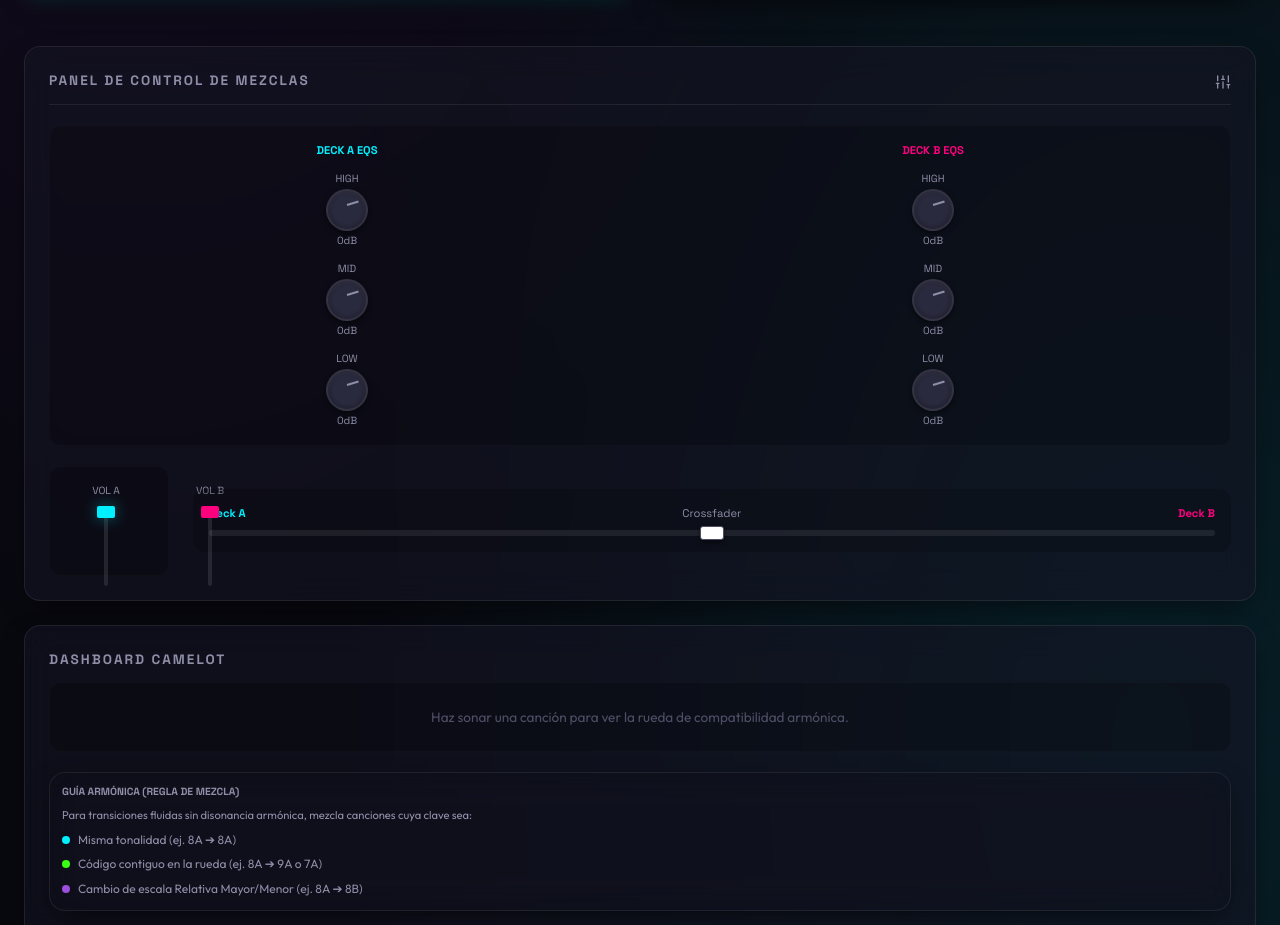
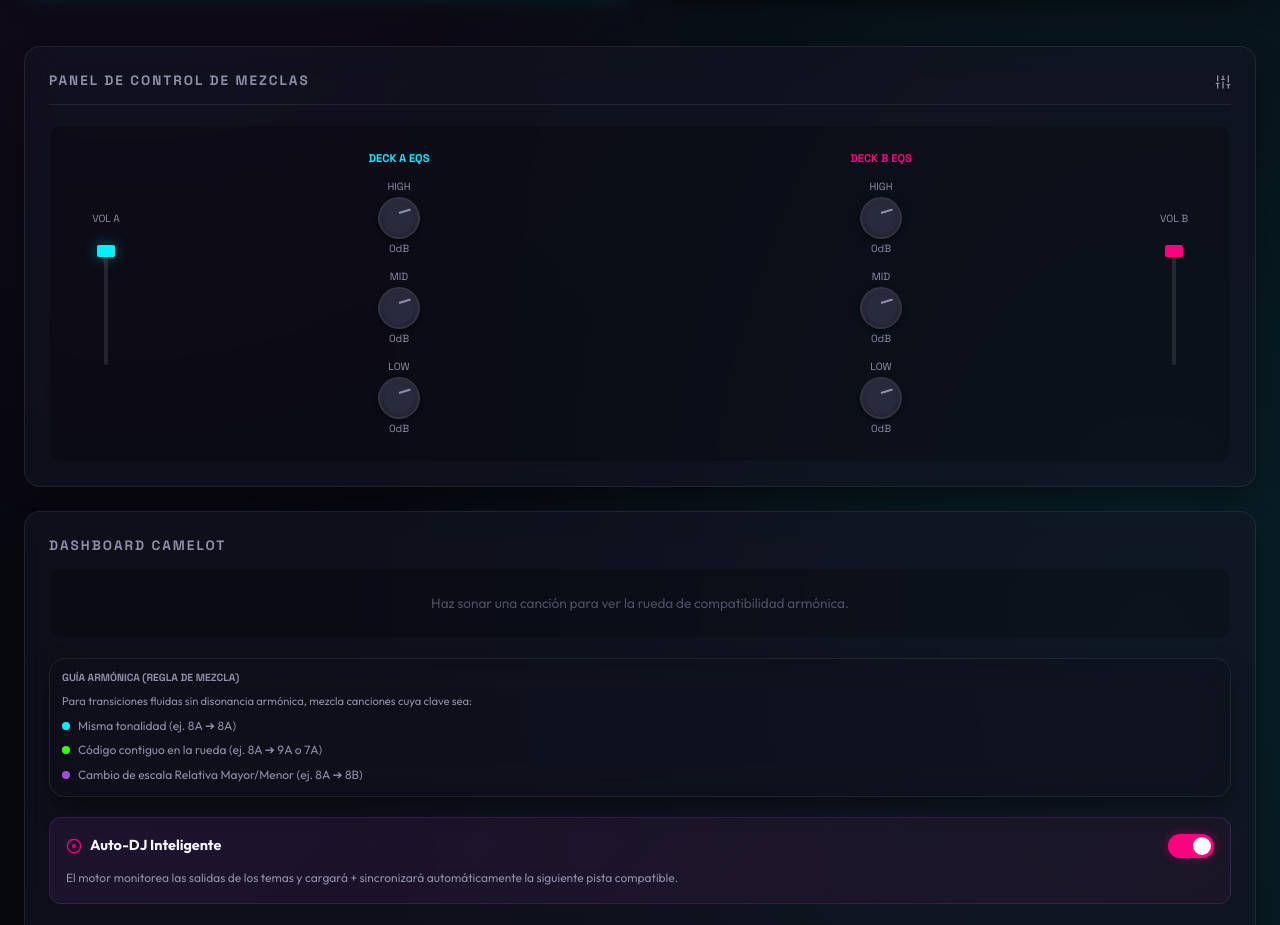
Before and after one commit to hector-horta/AuraMix, a React (Vite) app: page / in a window 1280 px wide. Shown: the part 1294-2219 px from the top of the page. Built offline with nearby package versions, Linux system fonts and the light colour scheme.

Commit message:
feat: remove crossfader, place volume sliders next to EQ columns in mixer

```diff
--- a/src/App.jsx
+++ b/src/App.jsx
@@ -33,7 +33,6 @@ export default function App() {
     deckB,
     masterBpm,
     transitionState,
-    crossfader,
     waveformData,
     loadTrackIntoDeck,
     togglePlay,
@@ -43,7 +42,6 @@ export default function App() {
     handleEqChange,
     handleVolumeChange,
     changeMasterBpm,
-    setCrossfader,
     setAutoDj,
     autoDj,
     activeDeckId,
@@ -238,11 +236,9 @@ export default function App() {
           <MixerPanel
             deckA={deckA}
             deckB={deckB}
-            crossfader={crossfader}
             transitionActive={transitionState.active}
             onEqChange={handleEqChange}
             onVolumeChange={handleVolumeChange}
-            onCrossfaderChange={setCrossfader}
           />
         </main>
 
--- a/src/components/MixerPanel.css
+++ b/src/components/MixerPanel.css
@@ -21,12 +21,13 @@
   color: var(--text-muted);
 }
 
-.eq-section {
+.mixer-controls-layout {
   display: grid;
-  grid-template-columns: 1fr 1fr;
+  grid-template-columns: 80px 1fr 1fr 80px;
   gap: 1.5rem;
+  align-items: center;
   background: rgba(0, 0, 0, 0.2);
-  padding: 1rem;
+  padding: 1.5rem 1rem;
   border-radius: 12px;
   border: 1px solid rgba(255, 255, 255, 0.02);
 }
@@ -114,37 +115,25 @@
 }
 
 /* Faders section */
-.mixer-faders-crossfader-row {
-  display: grid;
-  grid-template-columns: 120px 1fr;
-  gap: 1.5rem;
-  align-items: center;
-}
-
-.faders-section {
-  display: grid;
-  grid-template-columns: 1fr 1fr;
-  gap: 1.5rem;
-  height: 120px;
-}
-
 .vol-fader-container {
   display: flex;
   flex-direction: column;
   align-items: center;
   gap: 0.5rem;
-  height: 100%;
+  justify-content: center;
 }
 
 .vol-slider-wrapper {
-  height: 80px;
+  height: 140px;
+  width: 80px;
   display: flex;
   align-items: center;
+  justify-content: center;
 }
 
 .vol-slider {
   -webkit-appearance: none;
-  width: 80px;
+  width: 120px;
   height: 4px;
   background: rgba(255, 255, 255, 0.1);
   outline: none;
@@ -170,41 +159,3 @@
   border-radius: 2px;
   box-shadow: var(--glow-pink);
 }
-
-/* Crossfader */
-.crossfader-section {
-  display: flex;
-  flex-direction: column;
-  gap: 0.5rem;
-  background: rgba(0, 0, 0, 0.2);
-  padding: 1rem;
-  border-radius: 12px;
-}
-
-.crossfader-label-row {
-  display: flex;
-  justify-content: space-between;
-  font-family: var(--font-mono);
-  font-size: 0.7rem;
-  color: var(--text-muted);
-}
-
-.crossfader-slider {
-  -webkit-appearance: none;
-  width: 100%;
-  height: 6px;
-  border-radius: 3px;
-  background: rgba(255, 255, 255, 0.08);
-  outline: none;
-  cursor: pointer;
-}
-
-.crossfader-slider::-webkit-slider-thumb {
-  -webkit-appearance: none;
-  width: 24px;
-  height: 14px;
-  background: #fff;
-  border: 1px solid var(--text-dark);
-  border-radius: 3px;
-  box-shadow: 0 2px 4px rgba(0, 0, 0, 0.5);
-}
--- a/src/components/MixerPanel.jsx
+++ b/src/components/MixerPanel.jsx
@@ -6,11 +6,9 @@ import './MixerPanel.css'
 export default function MixerPanel({
   deckA,
   deckB,
-  crossfader,
   transitionActive,
   onEqChange,
-  onVolumeChange,
-  onCrossfaderChange
+  onVolumeChange
 }) {
   return (
     <div className="panel mixer-panel" style={{ marginTop: '1.5rem' }}>
@@ -19,8 +17,24 @@ export default function MixerPanel({
         <Sliders size={16} style={{ color: 'var(--text-muted)' }} />
       </div>
 
-      {/* EQ Section */}
-      <div className="eq-section">
+      {/* Main Mixer Control Layout: Vol A | Deck A EQs | Deck B EQs | Vol B */}
+      <div className="mixer-controls-layout">
+        {/* Vol A */}
+        <div className="vol-fader-container eq-deck-a">
+          <span className="eq-knob-label">Vol A</span>
+          <div className="vol-slider-wrapper">
+            <input
+              type="range"
+              min="0"
+              max="1"
+              step="0.05"
+              value={deckA.volume}
+              onChange={(e) => onVolumeChange('A', e.target.value)}
+              className="vol-slider"
+            />
+          </div>
+        </div>
+
         {/* Deck A EQs */}
         <div className="eq-column eq-deck-a">
           <span className="eq-deck-title eq-deck-a">Deck A EQs</span>
@@ -62,26 +76,8 @@ export default function MixerPanel({
             onChange={(val) => onEqChange('B', 'low', val)}
           />
         </div>
-      </div>
 
-      {/* Volume sliders & Crossfader */}
-      <div className="mixer-faders-crossfader-row">
-        <div className="faders-section eq-section" style={{ height: '110px' }}>
-          <div className="vol-fader-container eq-deck-a">
-            <span className="eq-knob-label">Vol A</span>
-            <div className="vol-slider-wrapper">
-              <input
-                type="range"
-                min="0"
-                max="1"
-                step="0.05"
-                value={deckA.volume}
-                onChange={(e) => onVolumeChange('A', e.target.value)}
-                className="vol-slider"
-              />
-            </div>
-          </div>
-
+        {/* Vol B */}
         <div className="vol-fader-container eq-deck-b">
           <span className="eq-knob-label">Vol B</span>
           <div className="vol-slider-wrapper">
@@ -97,26 +93,6 @@ export default function MixerPanel({
           </div>
         </div>
       </div>
-
-        {/* Crossfader */}
-        <div className="crossfader-section">
-          <div className="crossfader-label-row">
-            <span style={{ color: 'var(--neon-cyan)', fontWeight: 700 }}>Deck A</span>
-            <span>Crossfader</span>
-            <span style={{ color: 'var(--neon-pink)', fontWeight: 700 }}>Deck B</span>
-          </div>
-          <input
-            type="range"
-            min="-1"
-            max="1"
-            step="0.02"
-            value={crossfader}
-            onChange={(e) => onCrossfaderChange(parseFloat(e.target.value))}
-            className="crossfader-slider"
-            disabled={transitionActive}
-          />
-        </div>
-      </div>
     </div>
   )
 }
--- a/src/hooks/useAudioEngine.js
+++ b/src/hooks/useAudioEngine.js
@@ -28,7 +28,7 @@ export function useAudioEngine({ library, addLog }) {
     introTime: 0
   });
 
-  const [crossfader, setCrossfader] = useState(0); // -1 (Deck A) to +1 (Deck B)
+
   const [autoDj, setAutoDj] = useState(true);
   const [activeDeckId, setActiveDeckId] = useState('A'); // 'A' or 'B'
   const [masterBpm, setMasterBpm] = useState(128); // Default to 128 BPM
@@ -433,7 +433,6 @@ export function useAudioEngine({ library, addLog }) {
         setDeckB(prev => ({ ...prev, eq: defaultEq }));
       }
 
-      setCrossfader(toDeckId === 'A' ? -1 : 1);
       addLog(`¡Mezcla completada! Deck ${toDeckId} ahora en vivo tras el DROP.`);
     }, (delay + 3 * phaseDuration) * 1000);
   };
@@ -704,28 +703,23 @@ export function useAudioEngine({ library, addLog }) {
     return () => cancelAnimationFrame(animationRef.current);
   }, [deckA.isPlaying, deckA.duration, deckB.isPlaying, deckB.duration, autoDj, transitionState.active]);
 
-  // Equal-power crossfader logic
+  // Channel volume control logic (without crossfader)
   useEffect(() => {
     const nodesA = nodesRef.current.A;
     const nodesB = nodesRef.current.B;
     if (!nodesA.gainNode || !nodesB.gainNode) return;
 
-    const x = (crossfader + 1) / 2;
-    const gainA = Math.cos(x * Math.PI / 2) * deckA.volume;
-    const gainB = Math.sin(x * Math.PI / 2) * deckB.volume;
-
     if (!transitionState.active) {
-      nodesA.gainNode.gain.value = gainA;
-      nodesB.gainNode.gain.value = gainB;
+      nodesA.gainNode.gain.value = deckA.volume;
+      nodesB.gainNode.gain.value = deckB.volume;
     }
-  }, [crossfader, deckA.volume, deckB.volume, transitionState.active]);
+  }, [deckA.volume, deckB.volume, transitionState.active]);
 
   return {
     deckA,
     deckB,
     masterBpm,
     transitionState,
-    crossfader,
     waveformData,
     loadTrackIntoDeck,
     togglePlay,
@@ -735,7 +729,6 @@ export function useAudioEngine({ library, addLog }) {
     handleEqChange,
     handleVolumeChange,
     changeMasterBpm,
-    setCrossfader,
     setAutoDj,
     autoDj,
     activeDeckId,
```
Also changed, not shown: 1 other file (tests, documents, lock files or other folders). Lines whose indentation alone changed are shown as unchanged.
